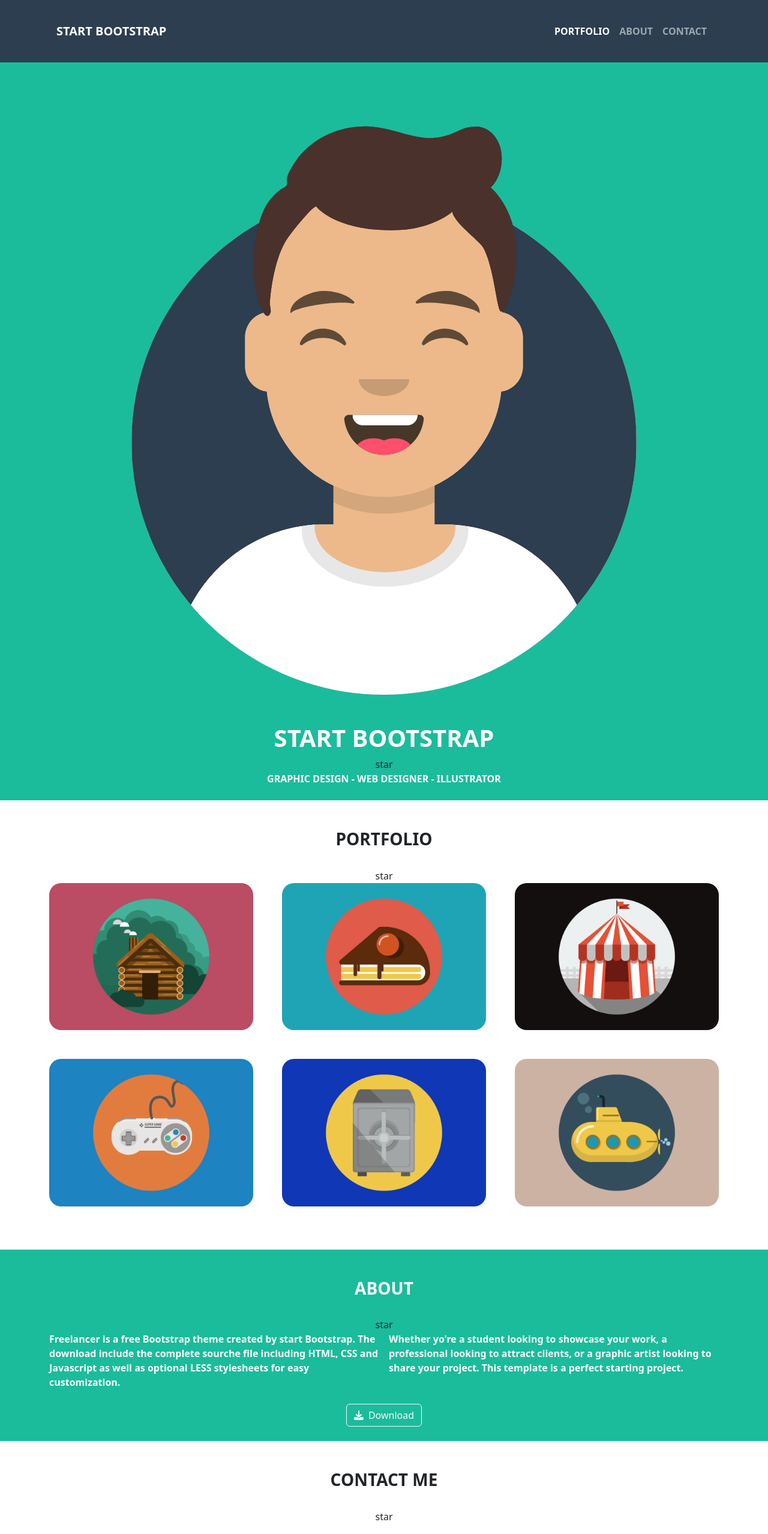
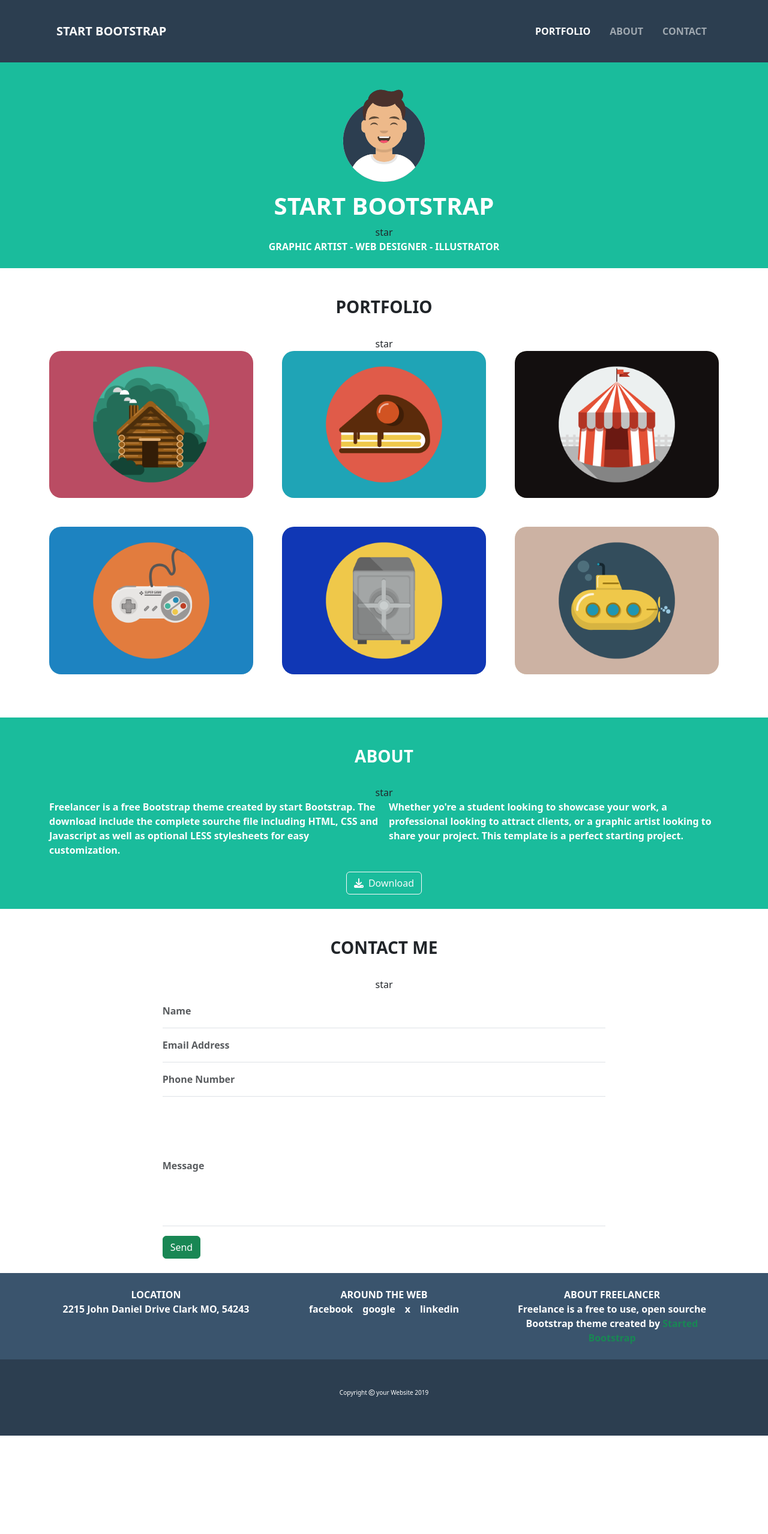
Before and after one commit to StefanoAntonelli93/html-css-bootstrap-freelancer, a plain HTML site: page index.html in a window 1280 px wide. Shown: the top 2557 px of the page at 60% size. After the commit the page ends 2393 px from the top, so only its background shows below. Drawn offline with nearby package versions, Linux system fonts and the light colour scheme.

Commit message:
[UPD] add stile "footer-xl"

```diff
--- a/css/_partials/common.css
+++ b/css/_partials/common.css
@@ -28,6 +28,9 @@
 .my-border-radius {
     border-radius: 20px;
 }
-.copyright {
+.footer_copyright {
     font-size: 10px;
 }
+.img-avatar {
+  width: 70%;
+}
--- /dev/null
+++ b/css/_partials/responsive.css
@@ -0,0 +1,15 @@
+@media (min-width: 992px) {
+    .img-avatar {
+        max-width: 150px;
+        min-width: 150px;
+    }
+    header {
+        padding: 0%;
+    }
+}
+@media (min-width: 1140px) {
+    .img-avatar {
+        max-width: 150px;
+        min-width: 150px;
+    }
+}
--- a/css/style.css
+++ b/css/style.css
@@ -2,3 +2,4 @@
 
 @import url(_partials/variables.css);
 @import url(_partials/common.css);
+@import url(_partials/responsive.css);
--- a/index.html
+++ b/index.html
@@ -26,7 +26,7 @@
               <span class="navbar-toggler-icon"></span>
             </button>
             <div class="collapse navbar-collapse justify-content-end" id="navbarNav">
-              <ul class="navbar-nav">
+              <ul class="navbar-nav gap-3">
                 <li class="nav-item">
                   <a class="nav-link active" aria-current="page" href="#">portfolio</a>
                 </li>
@@ -51,11 +51,11 @@
             <div class="row justify-content-center">
               <div class="col-10 text-center">
                 <div class="conteiner">
-                  <img src="img/avatar.svg" alt="avatar" class="img-fluid py-5">
+                  <img src="img/avatar.svg" alt="avatar" class="img-avatar py-3">
                 </div>
                 <h1 class="text-uppercase text-white fw-bold">Start Bootstrap</h1>
                 <div>star</div>
-                <span class="text-white text-uppercase fw-bold">GRAPHIC DESIGN - WEB DESIGNER - ILLUSTRATOR</span>
+                <span class="text-white text-uppercase fw-bold">GRAPHIC ARTIST - WEB DESIGNER - ILLUSTRATOR</span>
               </div>
             </div>
           </div>
@@ -191,17 +191,31 @@
     <!-- footer -->
     <footer>
       <div class="footer-xl py-4">
-        <div class="container text-center">
-          <div class="row text-uppercase text-white row-cols-1 row-cols-lg-3 row-cols-xl-3">
-            <div class="col">Location</div>
-            <div class="col">Around the web</div>
-            <div class="col">About freelancer</div>
+        <div class="container text-center fw-bold">
+          <div class="row text-white row-cols-1 row-cols-lg-3 row-cols-xl-3 gy-3">
+            <div class="col">
+              <div class="text-uppercase">Location</div>
+              <span>2215 John Daniel Drive Clark MO, 54243</span>
+            </div>
+            <div class="col">
+              <div class="text-uppercase">Around the web</div>
+              <ul class="list-unstyled d-flex justify-content-center column-gap-3">
+                <li><a href=""></a>facebook</li>
+                <li><a href=""></a>google</li>
+                <li><a href=""></a>x</li>
+                <li><a href=""></a>linkedin</li>
+              </ul>
+            </div>
+            <div class="col">
+              <div class="text-uppercase">About Freelancer</div>
+              <span>Freelance is a free to use, open sourche Bootstrap theme created by <span class="text-success">Started Bootstrap</span></span>
+            </div>
           </div>
         </div>
       </div>
       <div class="footer-sm text-center text-white py-5">
         <div class="container">
-          <p class="copyright">Copyright <i class="fa-regular fa-copyright"></i> your Website 2019</p>
+          <p class="footer_copyright">Copyright <i class="fa-regular fa-copyright"></i> your Website 2019</p>
         </div>
       </div>
     </footer>
```
